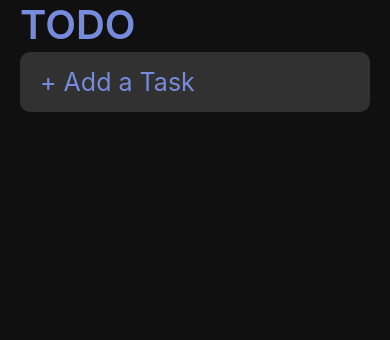
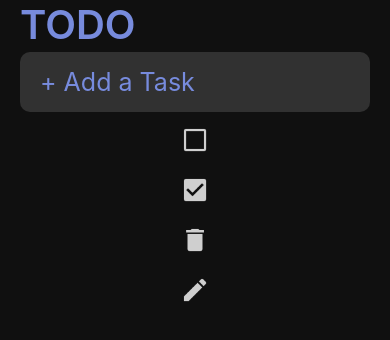
Before and after one commit to yeonji-dev/react-native-todo, a React Native app: screen / in a window 390 px wide. Shown: the top 340 px of the page. Built offline with nearby package versions, Linux system fonts and the light colour scheme.

Commit message:
Feat: IconButton 컴포넌트

```diff
--- a/src/App.js
+++ b/src/App.js
@@ -4,6 +4,8 @@
 import {StatusBar} from "react-native";
 import Input from "./components/Input";
 import {useState} from "react";
+import {images} from './images';
+import IconButton from "./components/IconButton";
 
 const Container = styled.SafeAreaView`
   flex: 1;
@@ -41,6 +43,10 @@
                     onChangeText={_handleTextChange}
                     onSubmitEditing={_addTask}
                 />
+                <IconButton type={images.uncompleted}/>
+                <IconButton type={images.completed}/>
+                <IconButton type={images.delete}/>
+                <IconButton type={images.update}/>
             </Container>
         </ThemeProvider>
     )
--- /dev/null
+++ b/src/components/IconButton.js
@@ -0,0 +1,27 @@
+import React from 'react';
+import {TouchableOpacity} from "react-native";
+import styled from 'styled-components/native';
+import PropTypes from 'prop-types';
+import {images} from '../images';
+
+const Icon = styled.Image`
+  tint-color: ${({theme}) => theme.text};
+  width: 30px;
+  height: 30px;
+  margin: 10px;
+`;
+
+const IconButton = ({type, onPressOut}) => {
+    return (
+        <TouchableOpacity onPressOut={onPressOut}>
+            <Icon source={type}/>
+        </TouchableOpacity>
+    );
+};
+
+IconButton.propTypes = {
+    type: PropTypes.oneOf(Object.values(images)).isRequired,
+    onPressOut: PropTypes.func,
+};
+
+export default IconButton;
```
